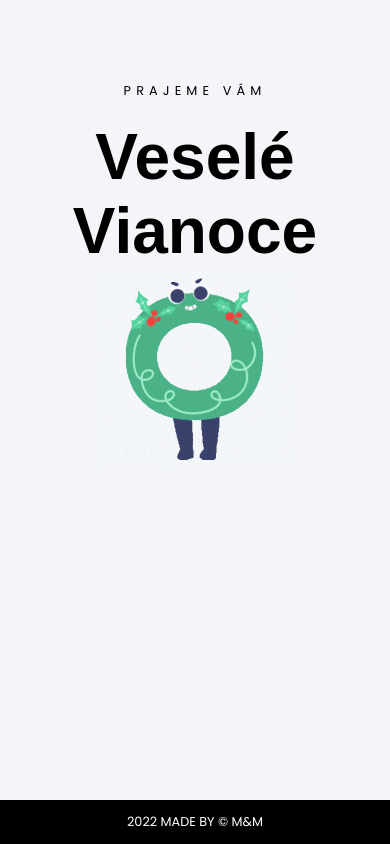
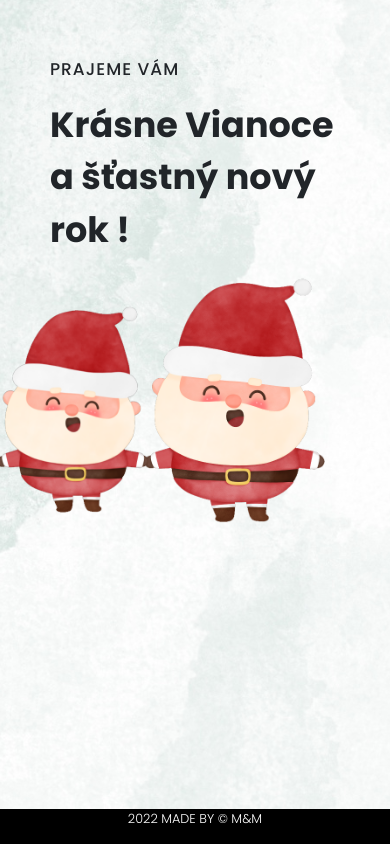
Before and after one commit to MiroKopecky/giftF, a plain HTML site: page F/index.html in a window 390 px wide. Drawn offline with nearby package versions, Linux system fonts and the light colour scheme; a web font is replaced by a local one.

Commit message:
friends 2022

```diff
--- a/F/index.html
+++ b/F/index.html
@@ -6,21 +6,28 @@
 <link href='https://fonts.googleapis.com/css?family=Lakki Reddy' rel='stylesheet'>
 <title>Dárek</title>
 <link rel="stylesheet" href="styly.css">
+<link rel="stylesheet" href="https://cdn.jsdelivr.net/npm/bootstrap@4.3.1/dist/css/bootstrap.min.css" integrity="sha384-ggOyR0iXCbMQv3Xipma34MD+dH/1fQ784/j6cY/iJTQUOhcWr7x9JvoRxT2MZw1T" crossorigin="anonymous">
 </head>
 <body>
 <style>
     @import url('http://fonts.cdnfonts.com/css/daydream');
-    @import url('https://fonts.googleapis.com/css2?family=Poppins&display=swap');
+    @import url('https://fonts.googleapis.com/css2?family=Poppins:wght@300;400;500;600;700;800;900&display=swap');
 </style>
-<div class="gif">
-    <p class="text">PRAJEME VÁM</p>
-	<h1>Veselé Vianoce</h1>
-	<div id="obrazok"></div>
+<div class="container gif">
+    <div class="row">
+        <div class="col-lg-6">
+            <img src="mm.png">
+        </div>
+        <div class="t col-lg-6">
+            <p class="text">PRAJEME VÁM</p>
+            <p class="wish">Krásne Vianoce a šťastný nový rok !</p>
+        </div>
+    </div>
 </div>
 </body>
 
 <footer>
-    <p class="podpis">2022 MADE BY © M&M</p>
+    <p>2022 MADE BY © M&M</p>
 </footer>
 
 </html>
--- a/F/styly.css
+++ b/F/styly.css
@@ -1,42 +1,37 @@
 body {
 	text-align: center;
 	margin: 1em;
-	background-color: #F3F5F9;
+	background: url("bg.png") no-repeat fixed center;
 	color: black;
 }
 
-.gif {
-	padding-top: 10%;
+.row {
+	margin-top: 5%;
+	display: flex;
+	align-items: center;
+	justify-content: center;
 }
 
-@media (max-width: 768px){
-	.gif {
-		padding: 15%;
-	}
-}
-
-h1 {
-	font-family: 'Lakki Reddy', sans-serif !important;
-	font-size: 4rem;
+.wish {
+	font-family: 'poppins', sans-serif !important;
+	font-size: 58px;
 	margin-top: 0.3em;
 	margin-bottom: 0%;
+	font-weight: 700;
 }
 
 .text {
 	font-family: 'poppins', sans-serif !important;
-	font-weight: 200;
-    font-size: 0.8rem;
-	letter-spacing: 0.4em;
+	font-weight: 500;
+    font-size: 30px;
+	letter-spacing: 1px;
 }
 
-.podpis {
-	font-size: 0.8rem;
-}
-
-p {
-	font-family: 'poppins', sans-serif !important;
-	font-weight: 200;
-    font-size: 0.8rem;
+img {
+	position: relative;
+	width: 600px;
+	height: auto;
+	margin-left: -150px;
 }
 
 footer {
@@ -49,11 +44,30 @@ footer {
 	text-align: center;
 }
 
-#obrazok {
-	position: relative;
-	width: 200px;
-	height: 200px;
-	margin: 0 auto;
-	margin-bottom: 2em;
-	background: url('obr.gif');
+p {
+	font-family: 'poppins', sans-serif !important;
+	font-weight: 200;
+    font-size: 0.8rem;
 }
+
+@media (max-width: 768px){
+	.row {
+		display: flex;
+		flex-direction: column-reverse;
+	}
+	img {
+		width: 400px;
+		margin-left: -50px;
+		margin-top: -100px;
+	}
+	.text {
+		font-size: 17px;
+	}
+	.wish {
+		font-size: 35px;
+	}
+	.t {
+		padding: 50px !important;
+		padding-top: 10% !important;
+	}
+}
```
Also changed, not shown: F/bg.png (added), F/mm.png (added).
